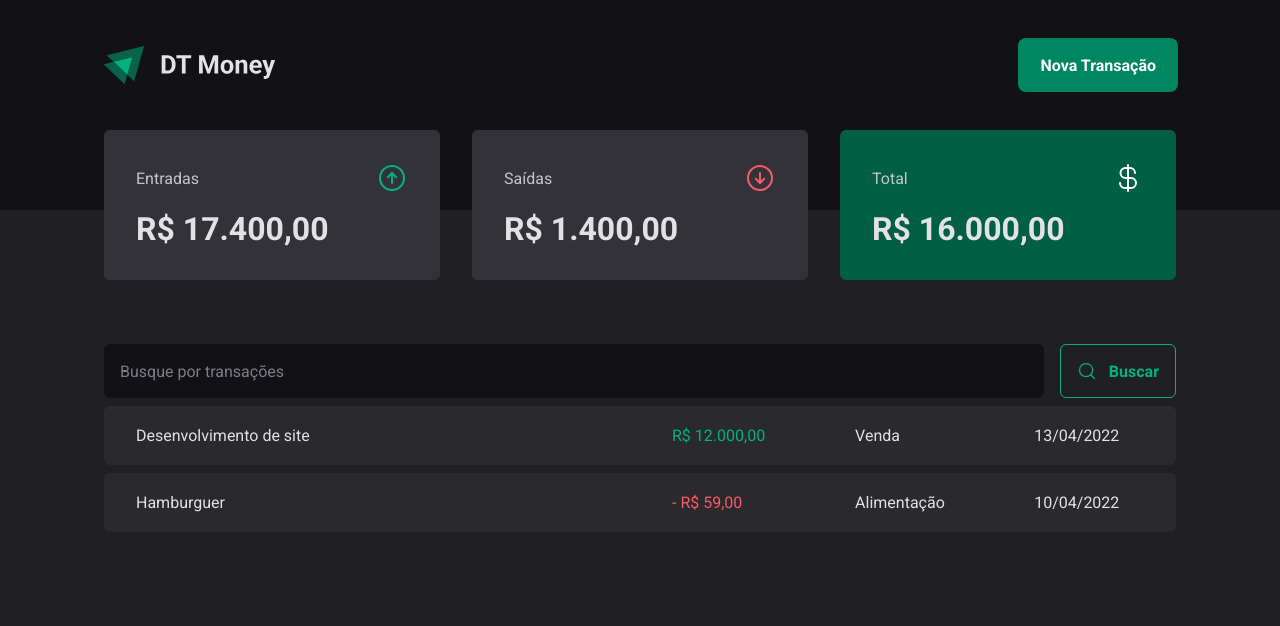
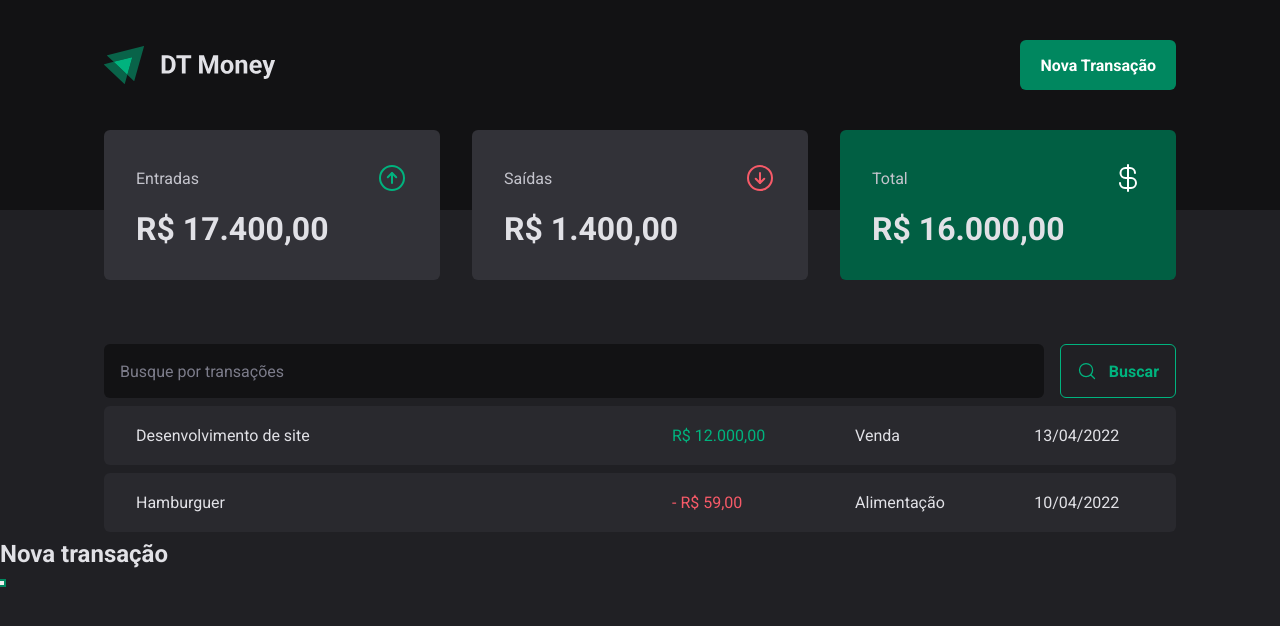
Before and after one commit to eduardojrsilva/dtmoney-v2, a React (Vite) app: page / in a window 1280 px wide. Both pictures are taken after a click on the button "Nova Transação". Shown: the top 626 px of the page. Built offline with nearby package versions, Linux system fonts and the light colour scheme.

Commit message:
modal structure

```diff
--- a/package.json
+++ b/package.json
@@ -9,6 +9,7 @@
     "preview": "vite preview"
   },
   "dependencies": {
+    "@radix-ui/react-dialog": "^1.0.0",
     "phosphor-react": "^1.4.1",
     "react": "^18.2.0",
     "react-dom": "^18.2.0",
--- a/src/components/Header/index.tsx
+++ b/src/components/Header/index.tsx
@@ -1,3 +1,5 @@
+import * as Dialog from '@radix-ui/react-dialog';
+
 import logoImg from '../../assets/logo.svg';
 
 import { HeaderContainer, HeaderContent, NewTransactionButton } from "./styles";
@@ -8,7 +10,21 @@
       <HeaderContent>
         <img src={logoImg} alt="" />
 
-        <NewTransactionButton>Nova Transação</NewTransactionButton>
+        <Dialog.Root>
+          <Dialog.Trigger asChild>
+            <NewTransactionButton>Nova Transação</NewTransactionButton>
+          </Dialog.Trigger>
+
+          <Dialog.Portal>
+            <Dialog.Overlay />
+
+            <Dialog.Content>
+              <Dialog.Title>Nova transação</Dialog.Title>
+
+              <Dialog.Close />
+            </Dialog.Content>
+          </Dialog.Portal>
+        </Dialog.Root>
       </HeaderContent>
     </HeaderContainer>
   );
```
